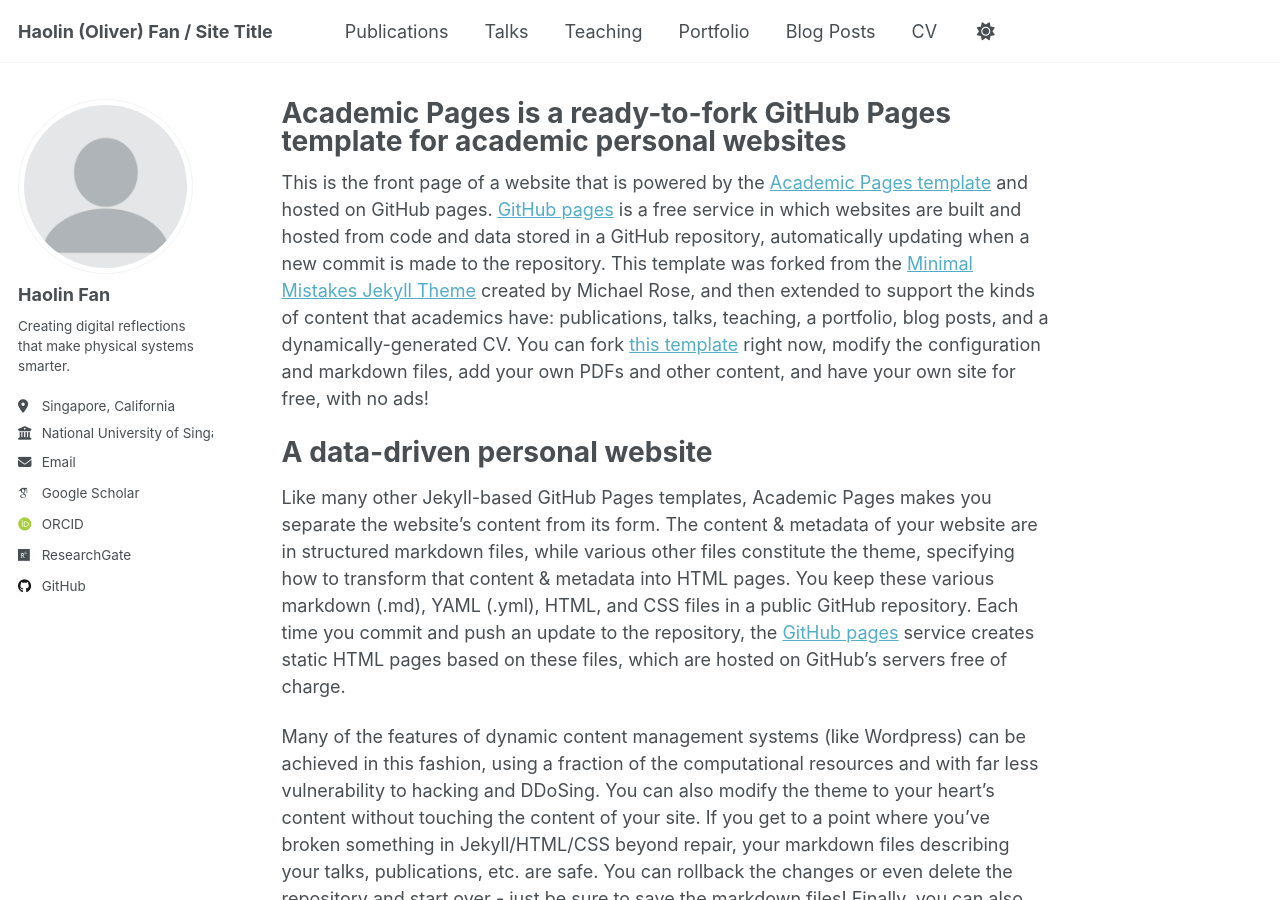
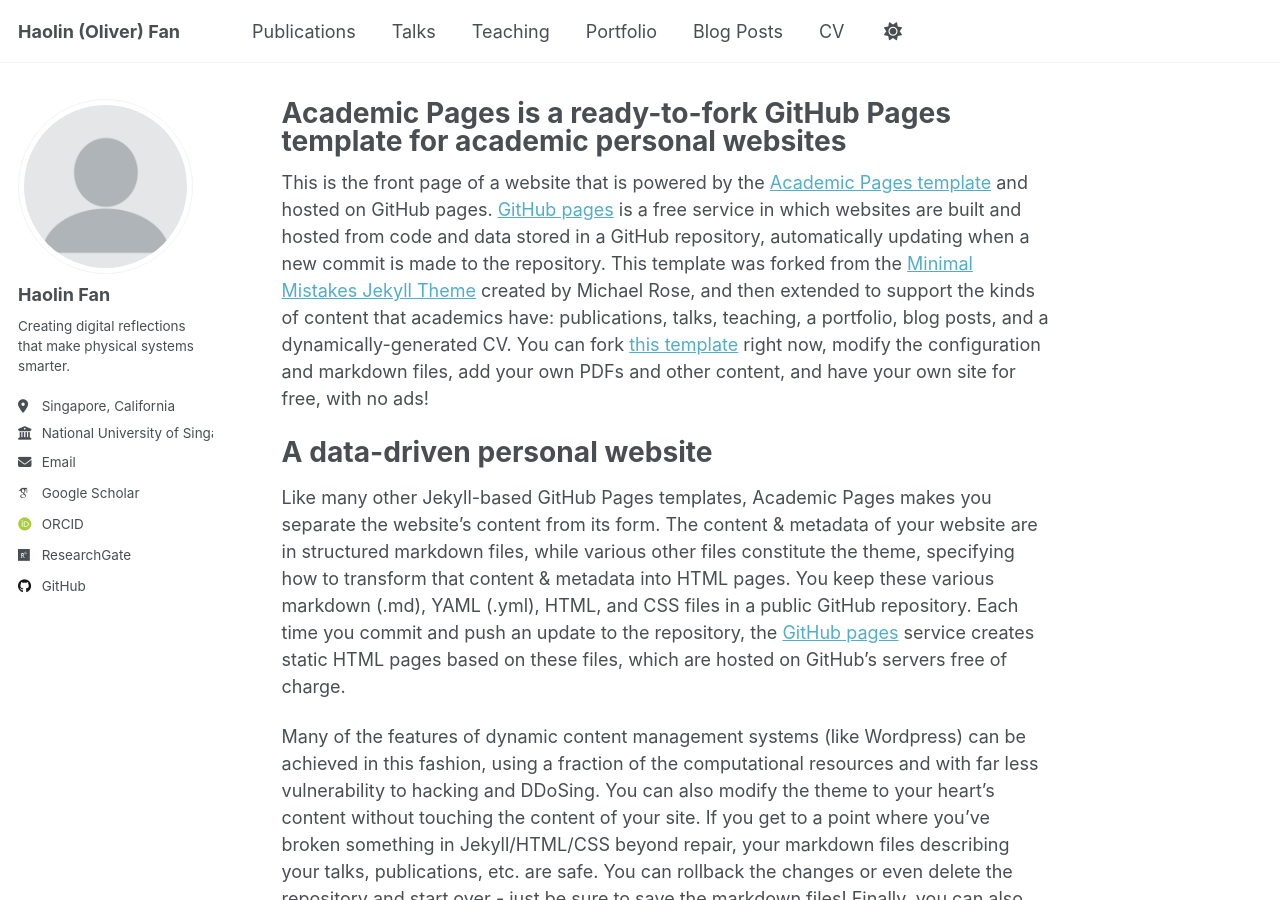
Before and after one commit to FHL1998/FHL1998.github.io, a Jekyll site: the page built from _pages/about.md, in a window 1280 px wide and 900 px high. Built offline with Jekyll 4.4.1, drawn with Linux system fonts in a browser that asks for light colours; some web fonts are replaced.

Commit message:
Update _config.yml

```diff
--- a/_config.yml
+++ b/_config.yml
@@ -9,7 +9,7 @@
 # Basic Site Settings
 locale                   : "en-US"
 site_theme               : "default"
-title                    : "Haolin (Oliver) Fan / Site Title"
+title                    : "Haolin (Oliver) Fan"
 title_separator          : "-"
 name                     : &name "Your Name"
 description              : &description "personal description"
@@ -46,7 +46,7 @@
   bitbucket        : # Username - Update with your username on the site
   codepen          : # Username
   dribbble         : # Username
-  github           : "academicpages"
+  github           : "FHL1998"
   kaggle           : # Username
   stackoverflow    : # User number or user number and name (i.e., use "1" or "1/jeff-atwood")
 
```
